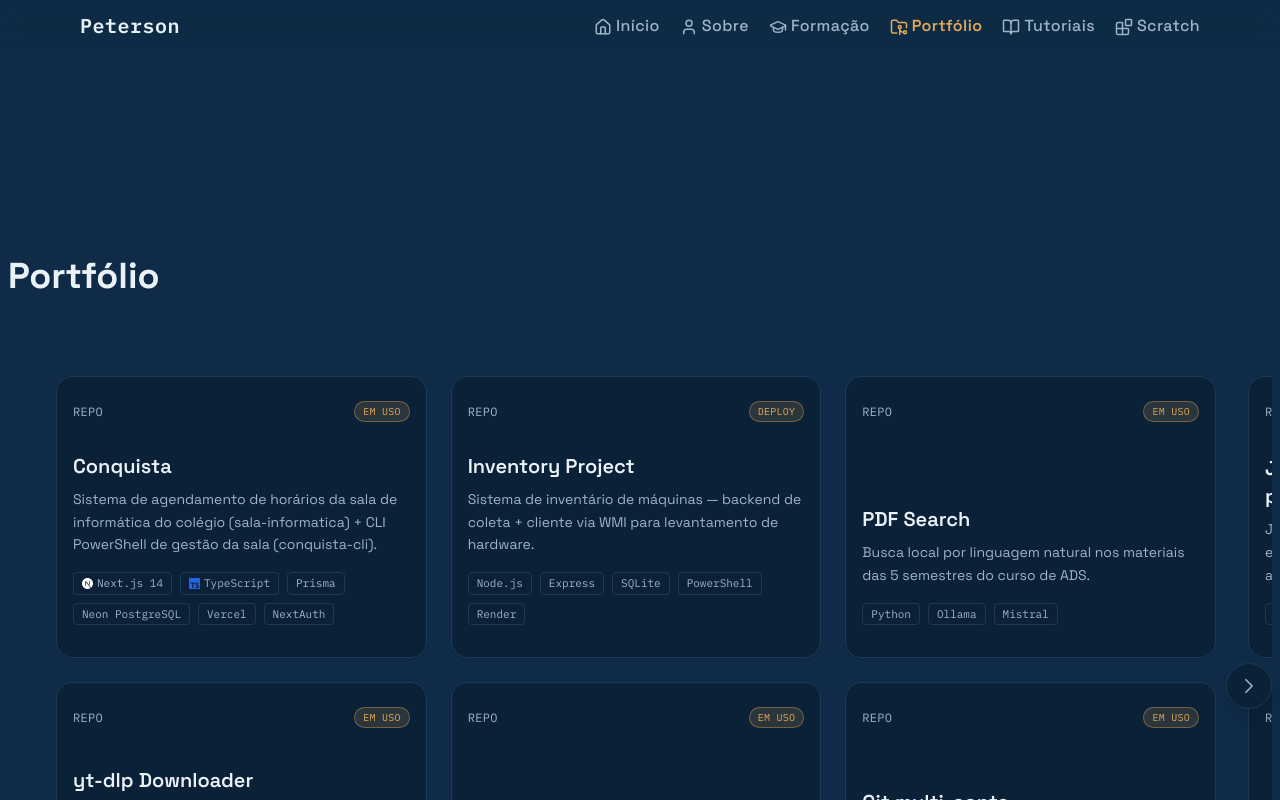
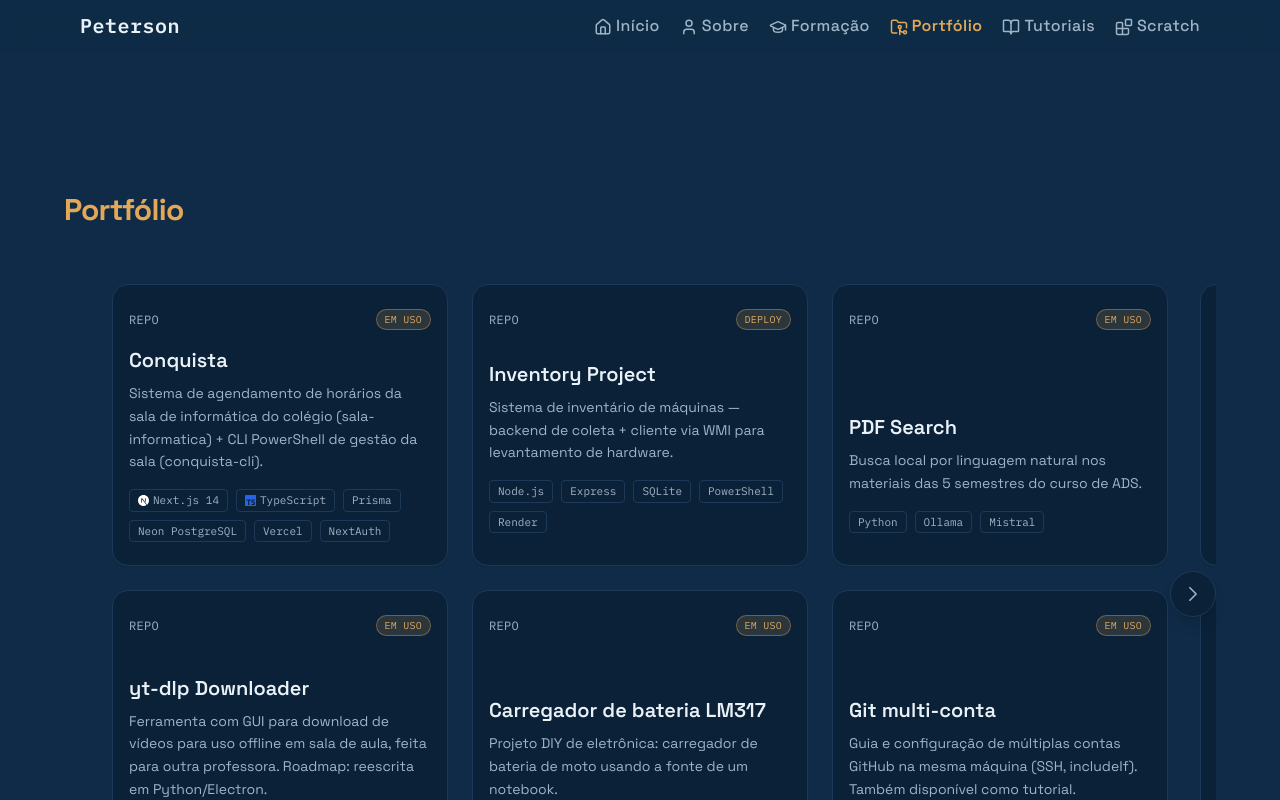
Before and after one commit to petersonros/website, a Next.js app: page /projetos in a window 1280 px wide. Shown: the top 800 px of the page. Built offline with nearby package versions, Linux system fonts and the light colour scheme.

Commit message:
update CardGrid

```diff
--- a/src/components/ui/CardGrid.tsx
+++ b/src/components/ui/CardGrid.tsx
@@ -27,7 +27,7 @@
 
   const scrollTo = (direction: "left" | "right") => {
     if (scrollContainerRef.current) {
-      const pageWidth = 1280 + 16;
+      const pageWidth = scrollContainerRef.current.clientWidth;
       const newScrollLeft =
         direction === "left"
           ? scrollContainerRef.current.scrollLeft - pageWidth
@@ -42,8 +42,11 @@
 
   return (
     <section className="min-h-screen bg-background text-foreground py-16 px-4 sm:px-6 md:px-2 lg:px-2">
-      <div className="mx-auto max-w-7xl">
-        <ShufflingTitle text="Portfólio" className="text-4xl font-bold py-16" />
+      <div className="mx-auto max-w-6xl">
+        <ShufflingTitle
+          text="Portfólio"
+          className="text-3xl font-bold tracking-tight text-primary mb-10"
+        />
         <div className="block md:hidden">
           <ProjectCarousel />
         </div>
@@ -107,8 +110,7 @@
                 (_, pageIndex) => (
                   <div
                     key={pageIndex}
-                    className="grid grid-cols-3 grid-rows-2 gap-6 flex-shrink-0"
-                    style={{ width: "1160px" }}
+                    className="grid w-full grid-cols-3 grid-rows-2 gap-6 flex-shrink-0"
                   >
                     {projects
                       .slice(pageIndex * 6, pageIndex * 6 + 6)
```
